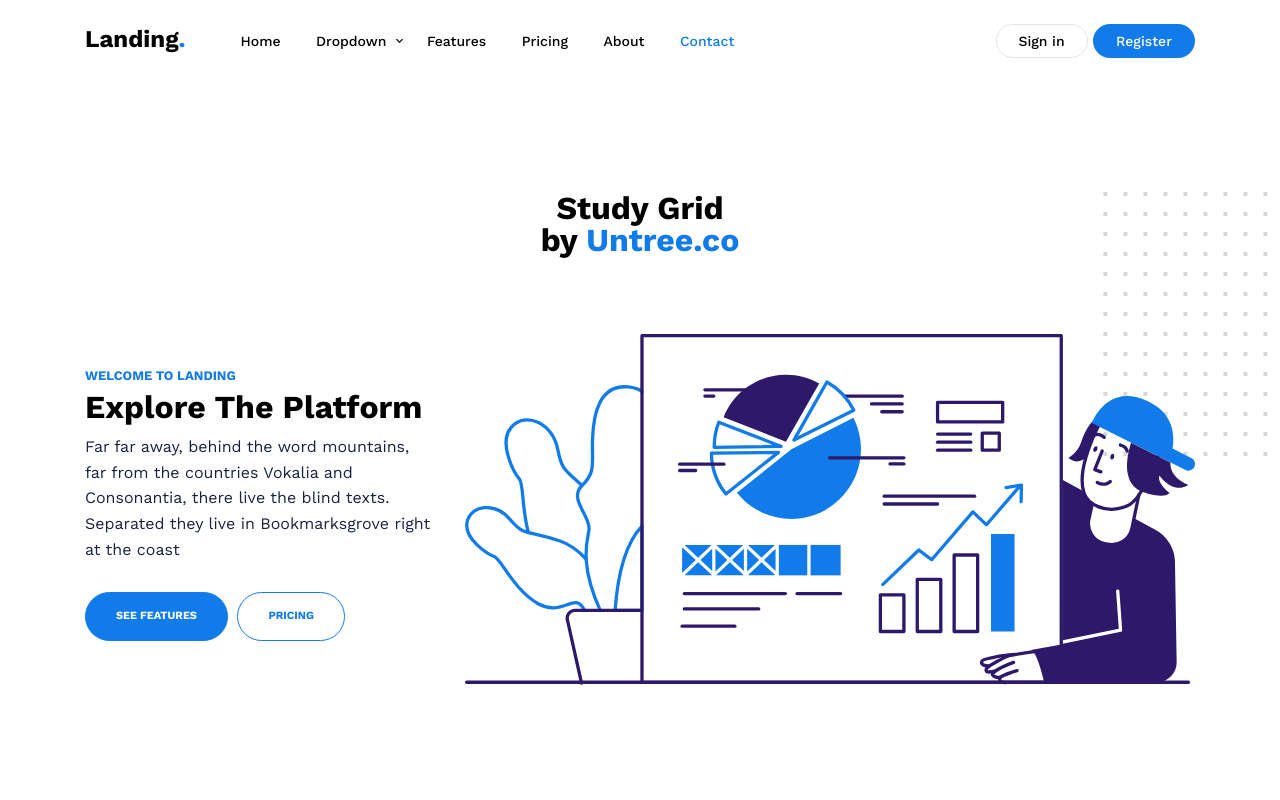
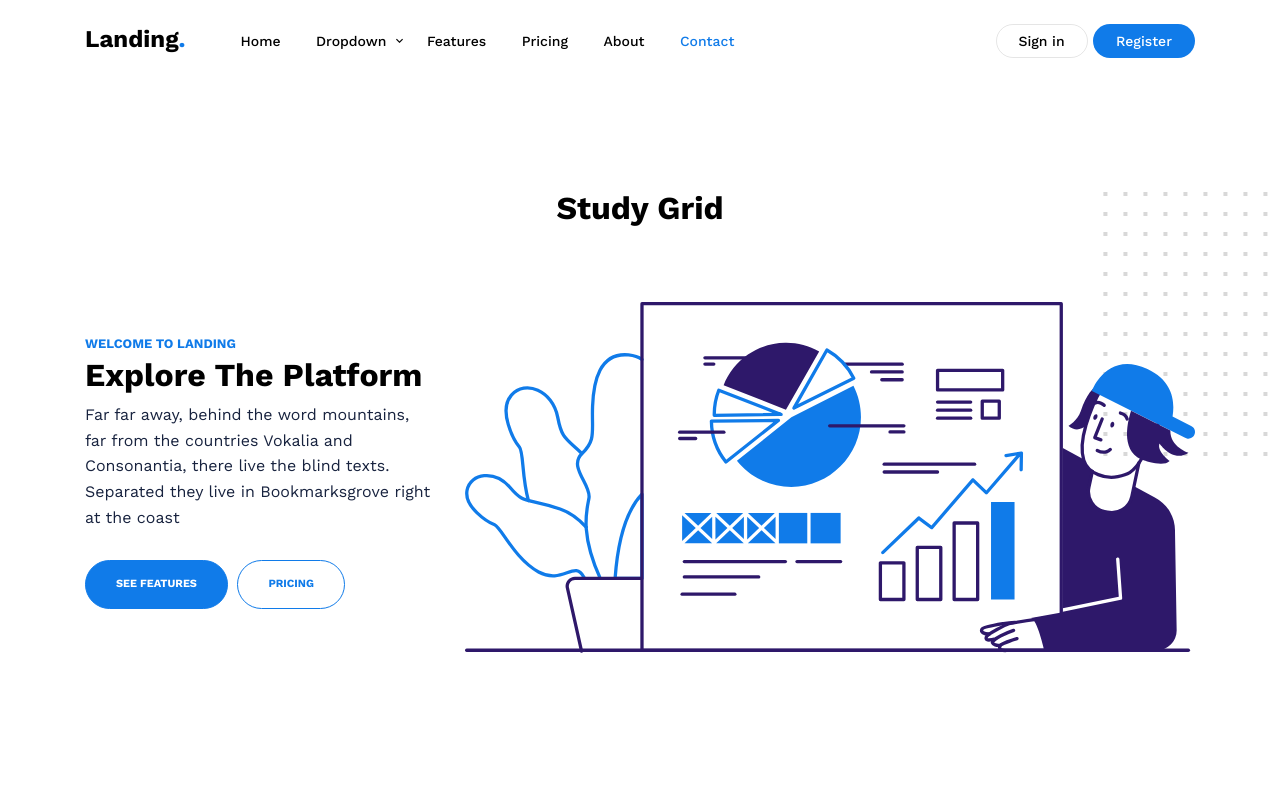
Before and after one commit to Anonymous-nerds/collaborative-study-hubs-landing, a plain HTML site: page index.html in a window 1280 px wide. Shown: the top 800 px of the page. Drawn offline with nearby package versions, Linux system fonts and the light colour scheme; files whose address does not match are found by name.

Commit message:
changes : h1 elments and span remove

```diff
--- a/index.html
+++ b/index.html
@@ -98,7 +98,7 @@
           <div class="dots"></div>
           <div class="row justify-content-center">
             <div class="col-md-7 text-center mb-5">
-              <h1 class="heading" data-aos="fade-up" data-aos-delay="0">Study Grid<span class="d-block">by <a href="https://untree.co">Untree.co</a></span></h1>
+              <h1 class="heading" data-aos="fade-up" data-aos-delay="0">Study Grid</h1>
             </div>
           </div>
           <div class="row align-items-center">
```
Also changed, not shown: elements.html (+1 -1 lines).
